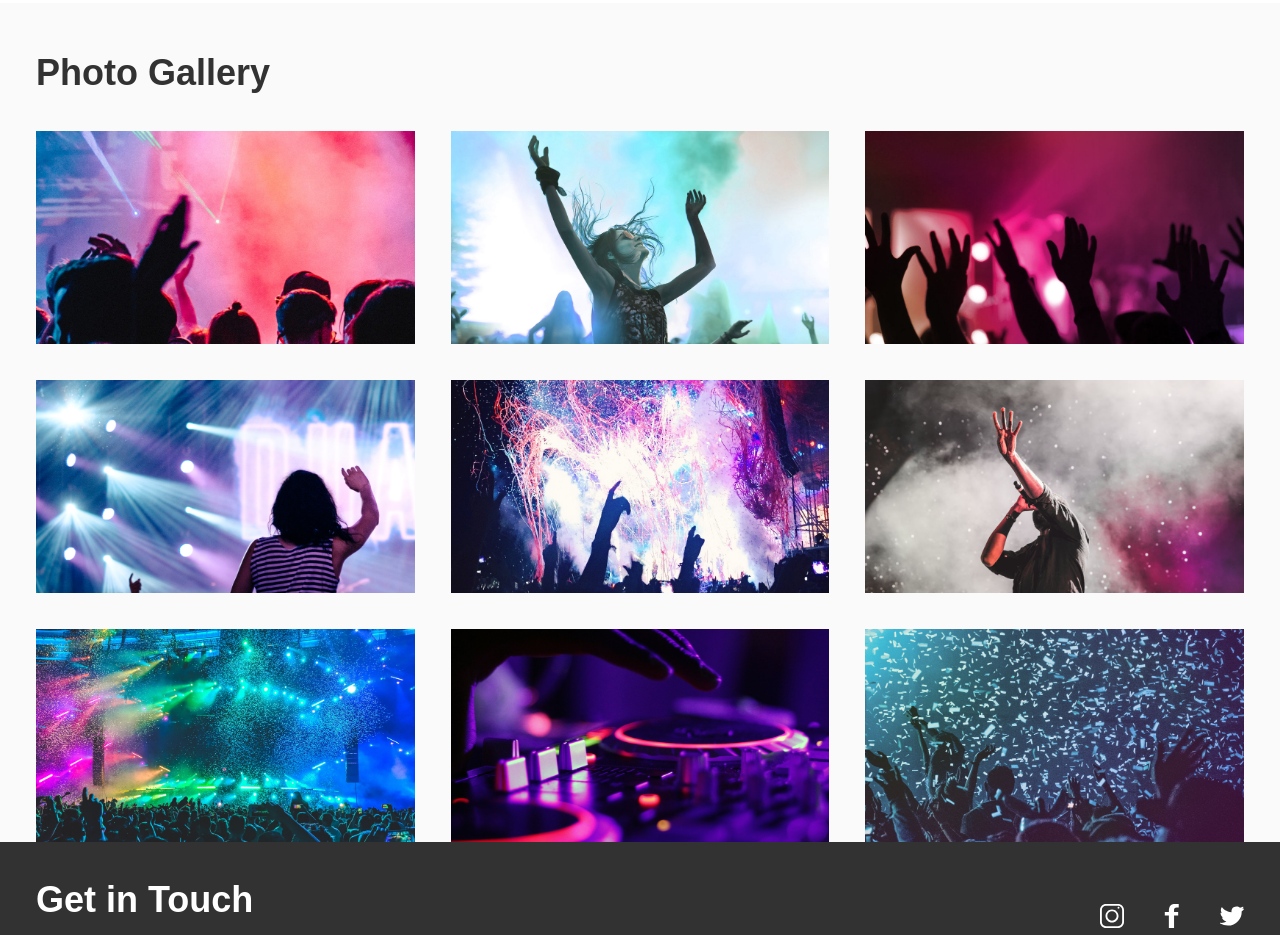
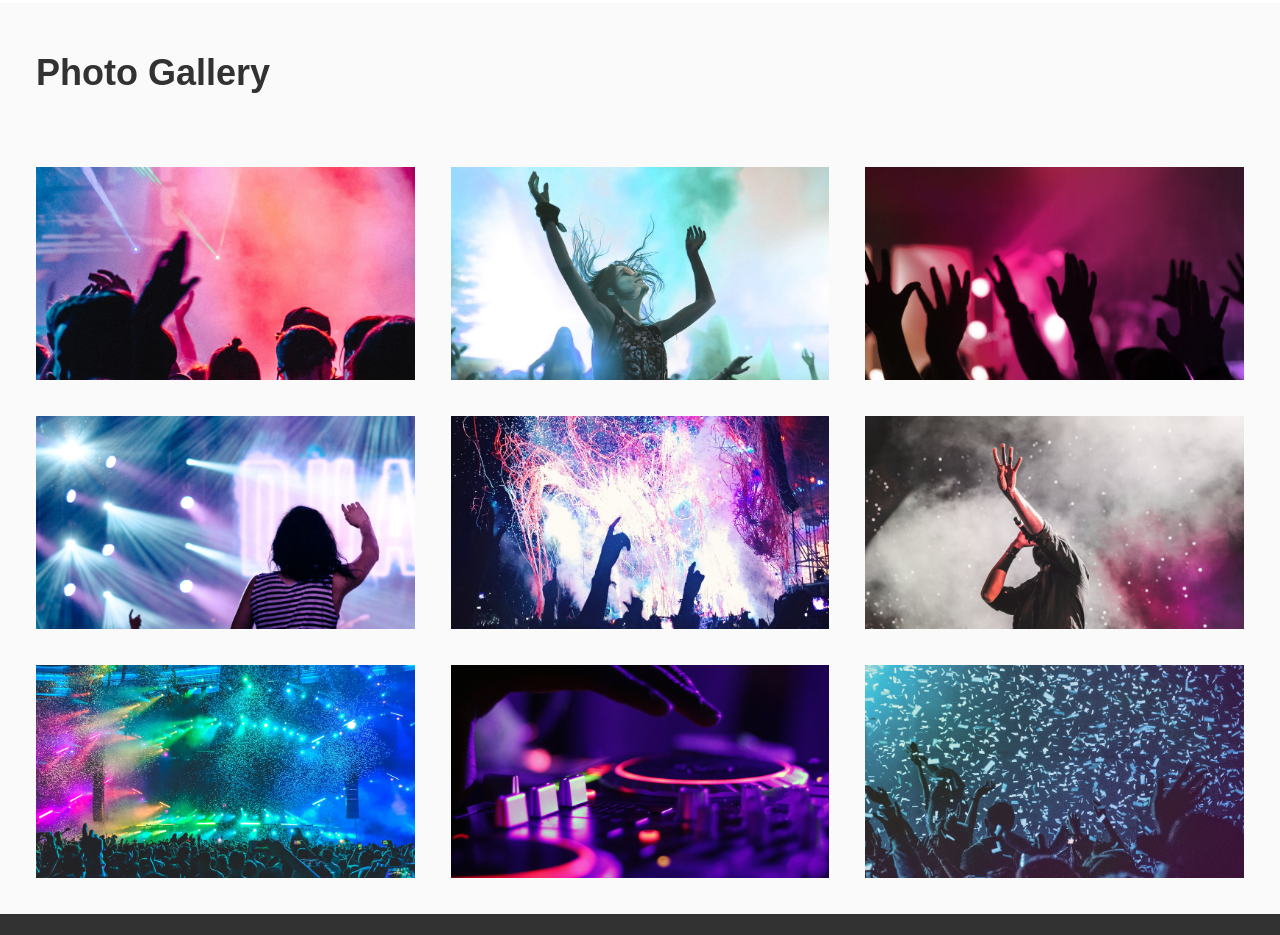
Before and after one commit to 1o5am/chandni-melwani-bandsite, a plain HTML site: page index.html in a window 1280 px wide. Shown: the part 1933-2868 px from the top of the page. Drawn offline with Linux system fonts and the light colour scheme.

Commit message:
fixed spacing below images

```diff
--- a/styles/bio.scss
+++ b/styles/bio.scss
@@ -230,6 +230,7 @@ body {
         display: flex;
         flex-direction: column;
         gap: $padding-between-componenets-mobile;
+        @include padding-between-componenets;
 
         @include tablet-and-up {
             flex-direction: row;
```
Also changed, not shown: styles/bio.css, 1 other file.
